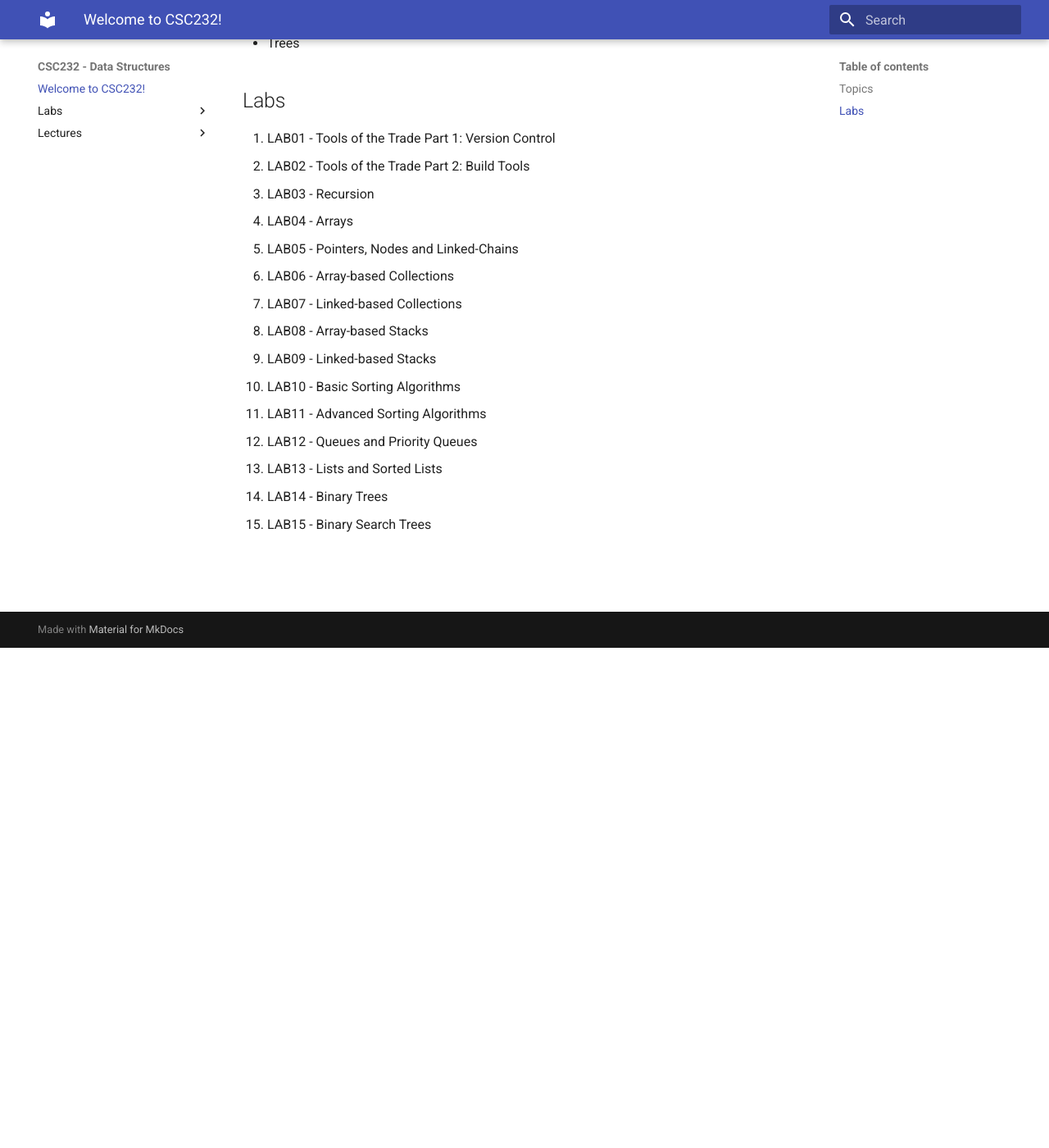
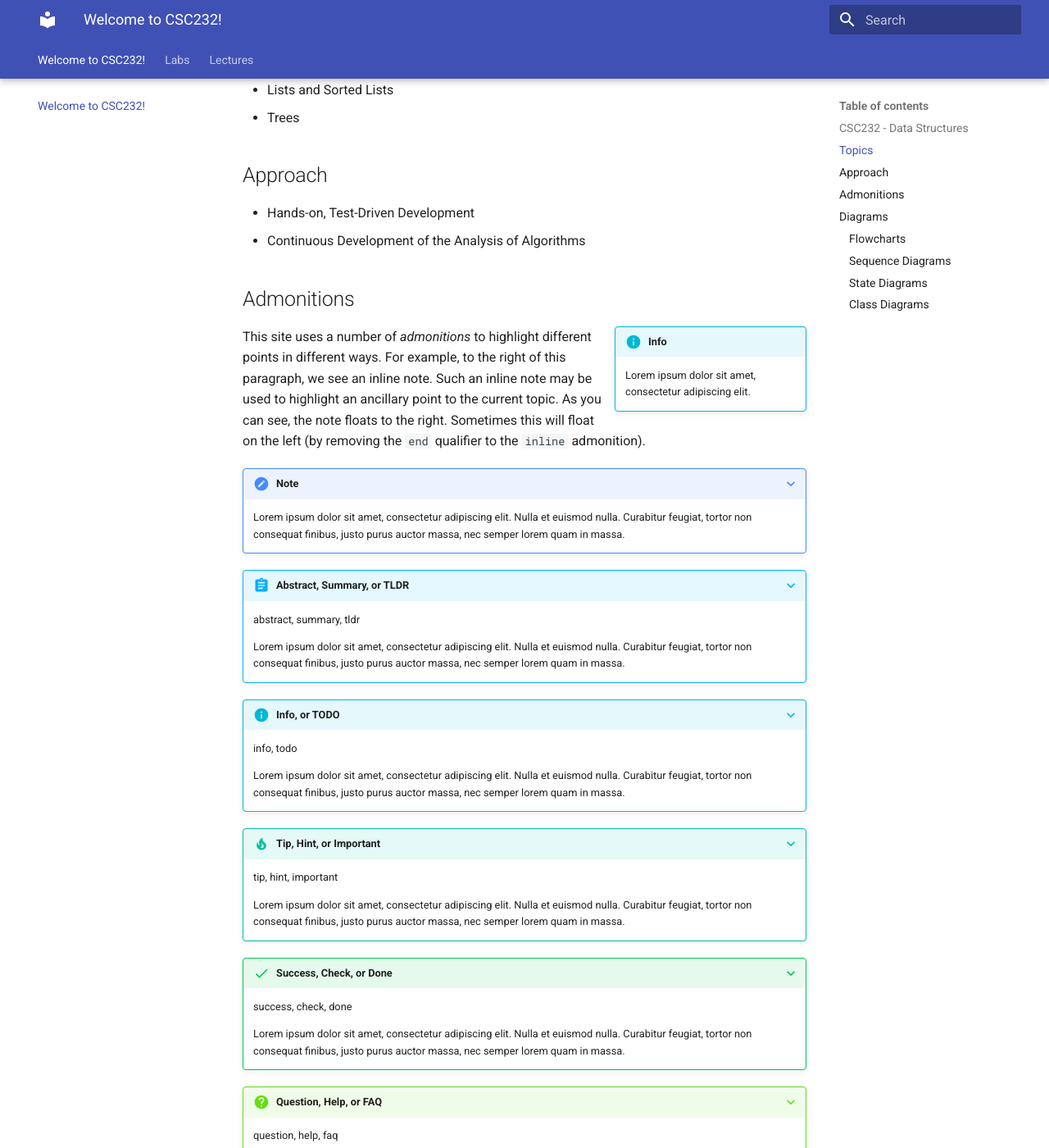
Before and after one commit to msu-csc232/tddwcpp, an MkDocs documentation site: the page built from docs/index.md, in a window 1280 px wide and 1400 px high, scrolled down 610 px. Shown: the whole window at 82% size. Built offline with MkDocs 1.6.1 and Material for MkDocs 9.7.7, drawn with Linux system fonts in a browser that asks for light colours; some of the changed text lies outside the part shown.

````diff
--- a/docs/index.md
+++ b/docs/index.md
@@ -1,6 +1,6 @@
 # Welcome to CSC232!
 
-CSC232 - Data Structures
+## CSC232 - Data Structures
 
 CSC232 is a continuation of CSC 131. Topics will include: algorithm design; complexity analysis; abstract data types and encapsulation; basic data structures and their application, including stacks, queues, linked lists and binary trees; dynamic memory allocation; recursion; sorting and searching; debugging techniques.
 
@@ -11,24 +11,199 @@ _**Prerequisite**: "C" or better in CSC 131; and MTH 261 or MTH 314 or MTH 315 o
 * [Review C++ Fundamentals](lectures/mod01/index.md)
 * Collections
 * Stacks
+* Sorting Algorithms
 * Queues and Priority Queues
 * Lists and Sorted Lists
 * Trees
 
-## Labs
+## Approach
 
-1. LAB01 - Tools of the Trade Part 1: Version Control
-1. LAB02 - Tools of the Trade Part 2: Build Tools
-1. LAB03 - Recursion
-1. LAB04 - Arrays
-1. LAB05 - Pointers, Nodes and Linked-Chains
-1. LAB06 - Array-based Collections
-1. LAB07 - Linked-based Collections
-1. LAB08 - Array-based Stacks
-1. LAB09 - Linked-based Stacks
-1. LAB10 - Basic Sorting Algorithms
-1. LAB11 - Advanced Sorting Algorithms
-1. LAB12 - Queues and Priority Queues
-1. LAB13 - Lists and Sorted Lists
-1. LAB14 - Binary Trees
-1. LAB15 - Binary Search Trees
+* Hands-on, Test-Driven Development
+* Continuous Development of the Analysis of Algorithms
+
+## Admonitions
+
+!!! info inline end
+
+    Lorem ipsum dolor sit amet, consectetur
+    adipiscing elit.
+
+This site uses a number of _admonitions_ to highlight different points in different ways. For example, to the right of this paragraph, we see an inline note. Such an inline note may be used to highlight an ancillary point to the current topic. As you can see, the note floats to the right. Sometimes this will float on the left (by removing the `end` qualifier to the `inline` admonition).
+
+???+ note
+
+    Lorem ipsum dolor sit amet, consectetur adipiscing elit. Nulla et euismod
+    nulla. Curabitur feugiat, tortor non consequat finibus, justo purus auctor
+    massa, nec semper lorem quam in massa.
+
+???+ abstract "Abstract, Summary, or TLDR"
+
+    abstract, summary, tldr
+
+    Lorem ipsum dolor sit amet, consectetur adipiscing elit. Nulla et euismod
+    nulla. Curabitur feugiat, tortor non consequat finibus, justo purus auctor
+    massa, nec semper lorem quam in massa.
+
+???+ info "Info, or TODO"
+
+    info, todo
+
+    Lorem ipsum dolor sit amet, consectetur adipiscing elit. Nulla et euismod
+    nulla. Curabitur feugiat, tortor non consequat finibus, justo purus auctor
+    massa, nec semper lorem quam in massa.
+
+???+ tip "Tip, Hint, or Important"
+
+    tip, hint, important
+
+    Lorem ipsum dolor sit amet, consectetur adipiscing elit. Nulla et euismod
+    nulla. Curabitur feugiat, tortor non consequat finibus, justo purus auctor
+    massa, nec semper lorem quam in massa.
+
+???+ success "Success, Check, or Done"
+
+    success, check, done
+
+    Lorem ipsum dolor sit amet, consectetur adipiscing elit. Nulla et euismod
+    nulla. Curabitur feugiat, tortor non consequat finibus, justo purus auctor
+    massa, nec semper lorem quam in massa.
+
+???+ question "Question, Help, or FAQ"
+
+    question, help, faq
+
+    Lorem ipsum dolor sit amet, consectetur adipiscing elit. Nulla et euismod
+    nulla. Curabitur feugiat, tortor non consequat finibus, justo purus auctor
+    massa, nec semper lorem quam in massa.
+
+???+ warning "Warning, Caution, or Attention"
+
+    warning, caution, attention
+
+    Lorem ipsum dolor sit amet, consectetur adipiscing elit. Nulla et euismod
+    nulla. Curabitur feugiat, tortor non consequat finibus, justo purus auctor
+    massa, nec semper lorem quam in massa.
+
+???+ failure "Failure, Fail, or Missing"
+
+    failure, fail, missing
+
+    Lorem ipsum dolor sit amet, consectetur adipiscing elit. Nulla et euismod
+    nulla. Curabitur feugiat, tortor non consequat finibus, justo purus auctor
+    massa, nec semper lorem quam in massa.
+
+???+ danger "Danger, or Error"
+
+    danger, error
+
+    Lorem ipsum dolor sit amet, consectetur adipiscing elit. Nulla et euismod
+    nulla. Curabitur feugiat, tortor non consequat finibus, justo purus auctor
+    massa, nec semper lorem quam in massa.
+
+???+ bug
+
+    bug
+
+    Lorem ipsum dolor sit amet, consectetur adipiscing elit. Nulla et euismod
+    nulla. Curabitur feugiat, tortor non consequat finibus, justo purus auctor
+    massa, nec semper lorem quam in massa.
+
+???+ example "Example"
+
+    example
+
+    Lorem ipsum dolor sit amet, consectetur adipiscing elit. Nulla et euismod
+    nulla. Curabitur feugiat, tortor non consequat finibus, justo purus auctor
+    massa, nec semper lorem quam in massa.
+
+???+ quote "Quote, or Cite"
+
+    quote, cite
+
+    Lorem ipsum dolor sit amet, consectetur adipiscing elit. Nulla et euismod
+    nulla. Curabitur feugiat, tortor non consequat finibus, justo purus auctor
+    massa, nec semper lorem quam in massa.
+
+See [https://squidfunk.github.io/mkdocs-material/reference/admonitions/#usage](https://squidfunk.github.io/mkdocs-material/reference/admonitions/#usage)
+
+## Diagrams
+
+### Flowcharts
+
+Flowcharts are diagrams that represent workflows or processes. The steps are rendered as nodes of various kinds and are connected by edges, describing the necessary order of steps:
+
+``` mermaid
+graph LR
+  A[Start] --> B{Error?};
+  B -->|Yes| C[Hmm...];
+  C --> D[Debug];
+  D --> B;
+  B ---->|No| E[Yay!];
+```
+
+### Sequence Diagrams
+
+Sequence diagrams describe a specific scenario as sequential interactions between multiple objects or actors, including the messages that are exchanged between those actors:
+
+``` mermaid
+sequenceDiagram
+  Alice->>John: Hello John, how are you?
+  loop Healthcheck
+      John->>John: Fight against hypochondria
+  end
+  Note right of John: Rational thoughts!
+  John-->>Alice: Great!
+  John->>Bob: How about you?
+  Bob-->>John: Jolly good!
+```
+
+### State Diagrams
+
+State diagrams are a great tool to describe the behavior of a system, decomposing it into a finite number of states, and transitions between those states:
+
+``` mermaid
+stateDiagram-v2
+  state fork_state <<fork>>
+    [*] --> fork_state
+    fork_state --> State2
+    fork_state --> State3
+
+    state join_state <<join>>
+    State2 --> join_state
+    State3 --> join_state
+    join_state --> State4
+    State4 --> [*]
+```
+
+### Class Diagrams
+
+Class diagrams are central to object oriented programing, describing the structure of a system by modelling entities as classes and relationships between them:
+
+``` mermaid
+classDiagram
+  Person <|-- Student
+  Person <|-- Professor
+  Person : +String name
+  Person : +String phoneNumber
+  Person : +String emailAddress
+  Person: +purchaseParkingPass()
+  Address "1" <-- "0..1" Person:lives at
+  class Student{
+    +int studentNumber
+    +int averageMark
+    +isEligibleToEnrol()
+    +getSeminarsTaken()
+  }
+  class Professor{
+    +int salary
+  }
+  class Address{
+    +String street
+    +String city
+    +String state
+    +int postalCode
+    +String country
+    -validate()
+    +outputAsLabel()
+  }
+```
--- a/mkdocs.yml
+++ b/mkdocs.yml
@@ -1,3 +1,23 @@
 site_name: CSC232 - Data Structures
 theme:
   name: material
+  features:
+    - navigation.tabs
+    - navigation.tabs.sticky
+    - search.suggest
+extra:
+  generator: false
+  social:
+    - icon: fontawesome/brands/twitter
+      link: https://twitter.com/professordaehn
+      name: Professor Daehn on Twitter
+copyright: Copyright &copy; 2022 James R. Daehn
+markdown_extensions:
+  - admonition
+  - pymdownx.details
+  - pymdownx.superfences
+  - pymdownx.superfences:
+      custom_fences:
+        - name: mermaid
+          class: mermaid
+          format: !!python/name:pymdownx.superfences.fence_code_format
````
